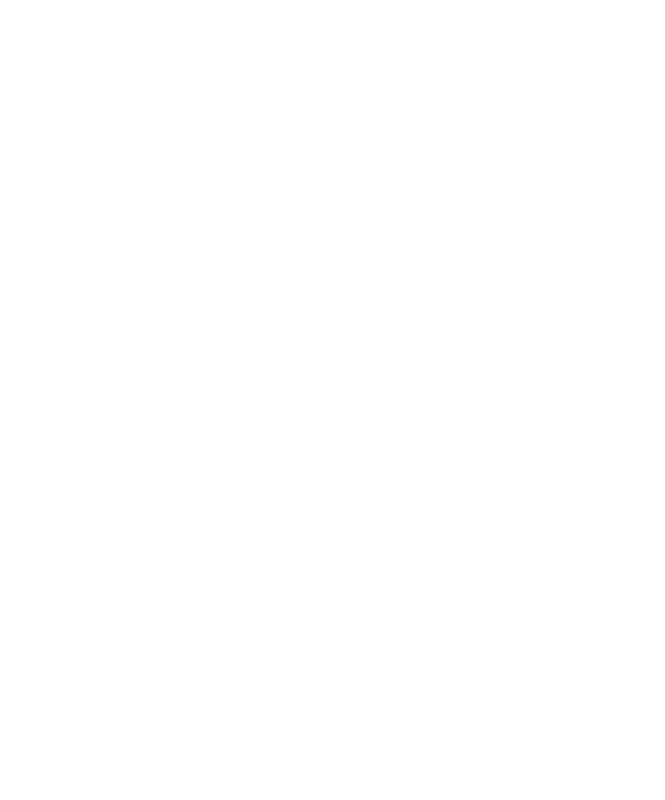
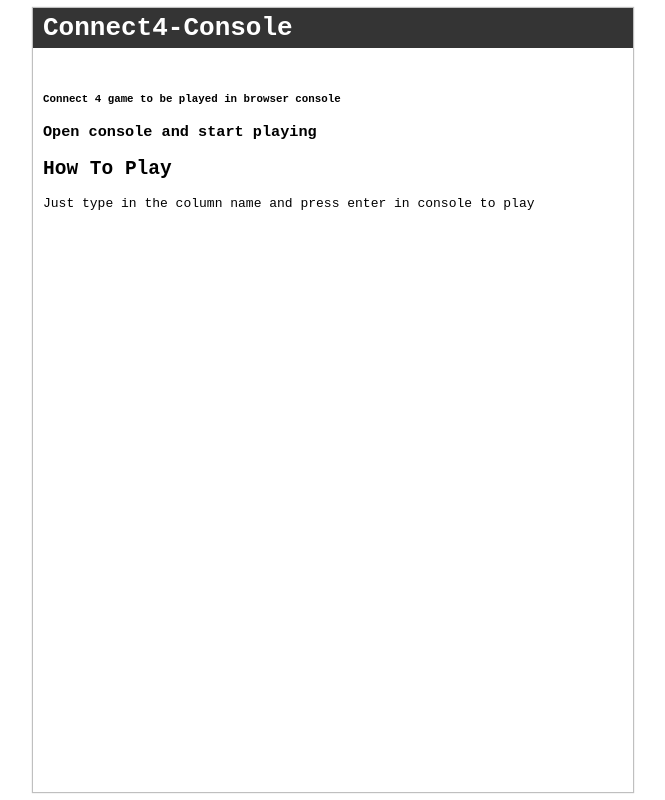
Before and after one commit to AnushaBalodi/connect4-console, a plain HTML site: page docs/index.html in a window 1280 px wide. Shown: the whole page, without its empty margins (307-972 px from the left). Drawn offline with Linux system fonts and the light colour scheme.

Commit message:
Update index.html
update content

```diff
--- a/docs/index.html
+++ b/docs/index.html
@@ -1,14 +1,46 @@
-<html>
-<head>
-    <meta charset="UTF-8">
-    <meta name="viewport"
-          content="width=device-width, user-scalable=no, initial-scale=1.0, maximum-scale=1.0, minimum-scale=1.0">
-    <meta http-equiv="X-UA-Compatible" content="ie=edge">
+<html><head>
     <title>Connect4</title>
-    <script type="text/javascript" src="./connect4-console.js"></script>
+<script type="text/javascript" src="./connect4-console.js"></script>
+
+  <style>
+  body {
+    font-family: monospace;
+}
+
+h1 {
+    color: white;
+    background-color: #343434;
+    padding: 5px 10px;
+}
+
+.contentContainer {
+    width: 600px;
+    margin: 0 auto;
+    background-color: white;
+    box-shadow: 0 0 1px 1px rgba(0,0,0,0.25);
+    height: 100%;
+}
+
+.content {
+    padding: 10px;
+}
+
+  </style>
 
 </head>
 <body>
+  <div class="contentContainer">
+    <h1>Connect4-Console</h1>
 
-</body>
-</html>
+  <div class="content">
+    <h5>Connect 4 game to be played in browser console</h5>
+  <h3>Open console and start playing</h3>
+  <h2>How To Play</h2>
+  <span>Just type in the column name and press enter in console to play</span>
+
+
+  </div>
+
+
+  </div>
+</body></html>
```
